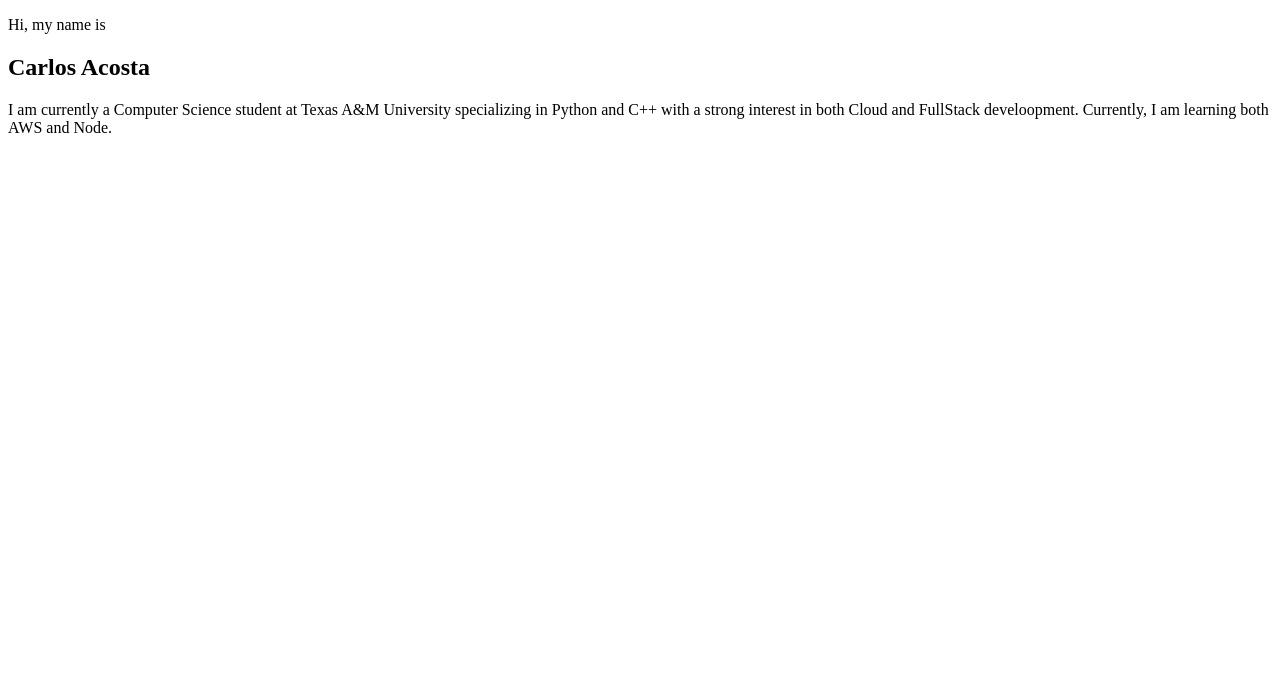
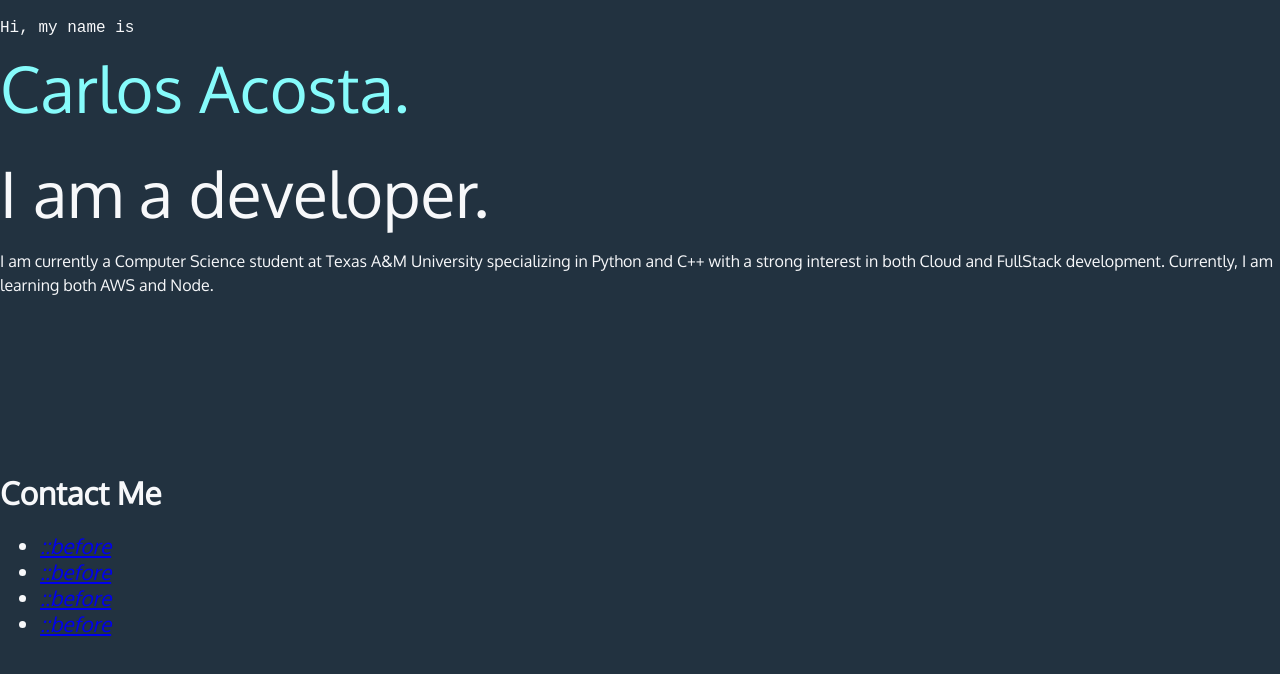
Before and after one commit to carlosra0345/personal-website, a plain HTML site: page src/index.html in a window 1280 px wide. Drawn offline with Linux system fonts and the light colour scheme; a web font is replaced by a local one.

Commit message:
basic structure

```diff
--- a/src/index.html
+++ b/src/index.html
@@ -4,16 +4,57 @@
     <meta charset="UTF-8">
     <meta name="viewport" content="width=device-width, initial-scale=1.0">
     <title>Carlos Acosta</title>
+    <link rel="stylesheet" href="styles/style.css">
+    <link rel="preconnect" href="https://fonts.googleapis.com">
+    <link rel="preconnect" href="https://fonts.gstatic.com" crossorigin>
+    <link href="https://fonts.googleapis.com/css2?family=Oxygen&family=Oxygen+Mono&display=swap" rel="stylesheet">
 </head>
 <body>
-    <nav class="nav-bar"></nav>
-    <header class="header">
-        <p>Hi, my name is</p>
-        <h2 class="header-name">Carlos Acosta</h2>
+    <nav class="nav-bar">
+
+    </nav>
+    <section id="intro">
+        <p class="name">Hi, my name is <span>Carlos Acosta.</span></p>
+        <h2>I am a developer.</h2>
         <p>I am currently a Computer Science student at Texas A&M University specializing in
-            Python and C++ with a strong interest in both Cloud and FullStack develoopment. Currently,
+            Python and C++ with a strong interest in both Cloud and FullStack development. Currently,
             I am learning both AWS and Node.
         </p>
-    </header>
+    </section>
+
+    <!---Contact Me Section-->
+    <section id="contact">
+        <h2>Contact Me</h2>
+        <ul>
+            <li>
+                <a target="_blank" href="https://github.com/carlosra0345">
+                    <i class = "fa fa-github">
+                        ::before
+                    </i>
+                </a>
+            </li>
+            <li>
+                <a target="_blank" href="https://www.linkedin.com/in/carlos-acosta02/">
+                    <i class="fa fa-linkedin">
+                        ::before
+                    </i>
+                </a>
+            </li>
+            <li>
+                <a target="_blank" href="https://twitter.com/CarlosraAcosta">
+                    <i class="fa fa-twitter">
+                        ::before
+                    </i>
+                </a>
+            </li>
+            <li>
+                <a target="_blank" href="https://www.instagram.com/carlosacosta2112/">
+                    <i class="fa fa-instagram">
+                        ::before
+                    </i>
+                </a>
+            </li>
+        </ul>
+    </section>
 </body>
 </html>
--- /dev/null
+++ b/src/styles/style.css
@@ -0,0 +1,60 @@
+/*global css properties*/
+:root{
+    --black: #171321;
+    --aurablue: #223240;
+    --plum: #4b0d49;
+    --hotmag:#ff17e4;
+    --magenta:#e310cb;
+    --aqua:#86fbfb;
+    --white:#f7f8fa;
+    --font-size: 1.3rem;
+    --mono: "Oxygen mono", monospace;
+    --sans: Oxygen, sans-serif;
+}
+/*setting border box model*/
+html{
+    box-sizing: border-box;
+}
+*,
+*::before,
+*::after{
+    box-sizing: inherit;
+}
+
+body{
+    padding: 0;
+    margin: 0;
+    font-family: var(--sans);
+    color: var(--white);
+    background-color: var(--aurablue);
+    font-size: var(--font-size);
+}
+
+h1,h2,h3{
+    margin: 0;
+}
+
+#intro{
+    padding-bottom : 10rem;
+}
+
+#intro p{
+    font-size: 1rem;
+    line-height: 1.5;
+}
+
+#intro .name{
+    font-family: var(--mono);
+}
+
+.name span{
+    display: block;
+    font-family: var(--sans);
+    font-size: 4rem;
+    color: var(--aqua);
+}
+
+#intro h2 {
+    font-size: 4rem;
+    font-weight: normal;
+}
```
